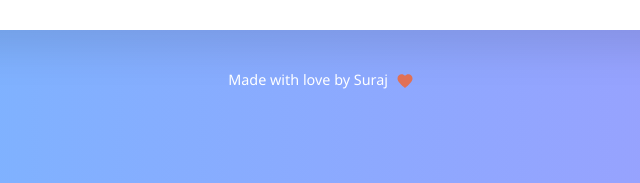
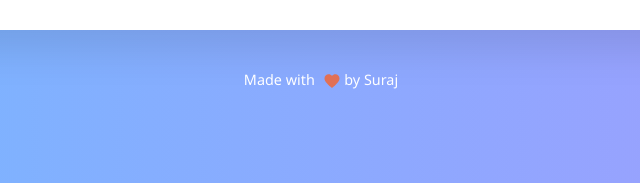
Before and after one commit to SurajBari/mordern_cart, a plain HTML site: page index.html in a window 1280 px wide. Shown: the part 614-797 px from the top of the page, 319-959 px from the left. Drawn offline with Linux system fonts and the light colour scheme.

Commit message:
Update index.html

```diff
--- a/index.html
+++ b/index.html
@@ -251,12 +251,13 @@
   <div class="toast" id="toast">🎉 Order Placed Successfully!</div>
 
   <div class="footer">
-    Made with love by Suraj
+    Made with
     <svg viewBox="0 0 24 24"><path d="M12 21.35l-1.45-1.32C5.4 15.36 2 12.28 2 8.5 2 5.42 4.42 3 7.5
     3c1.74 0 3.41 0.81 4.5 2.09C13.09
     3.81 14.76 3 16.5 3 19.58 3 22
     5.42 22 8.5c0 3.78-3.4 6.86-8.55
     11.54L12 21.35z"/></svg>
+    by Suraj
   </div>
 
   <script>
```
